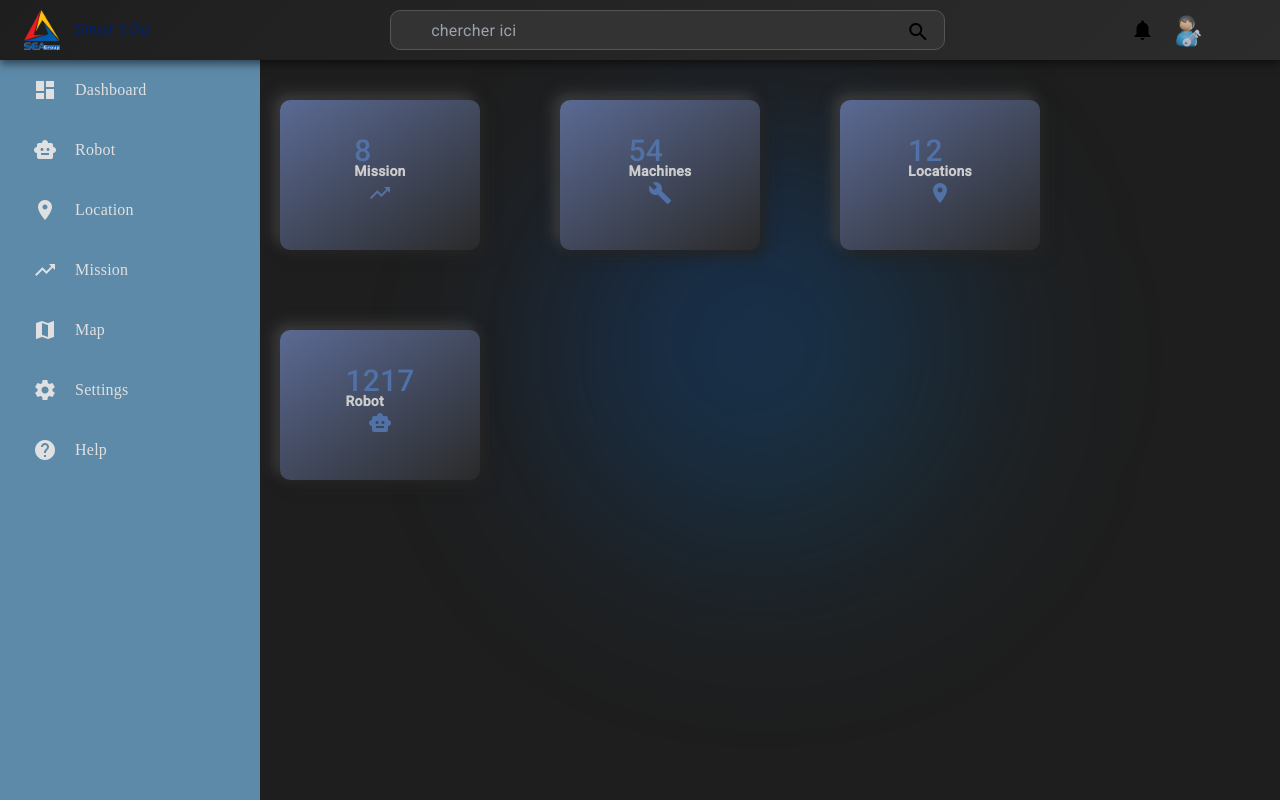
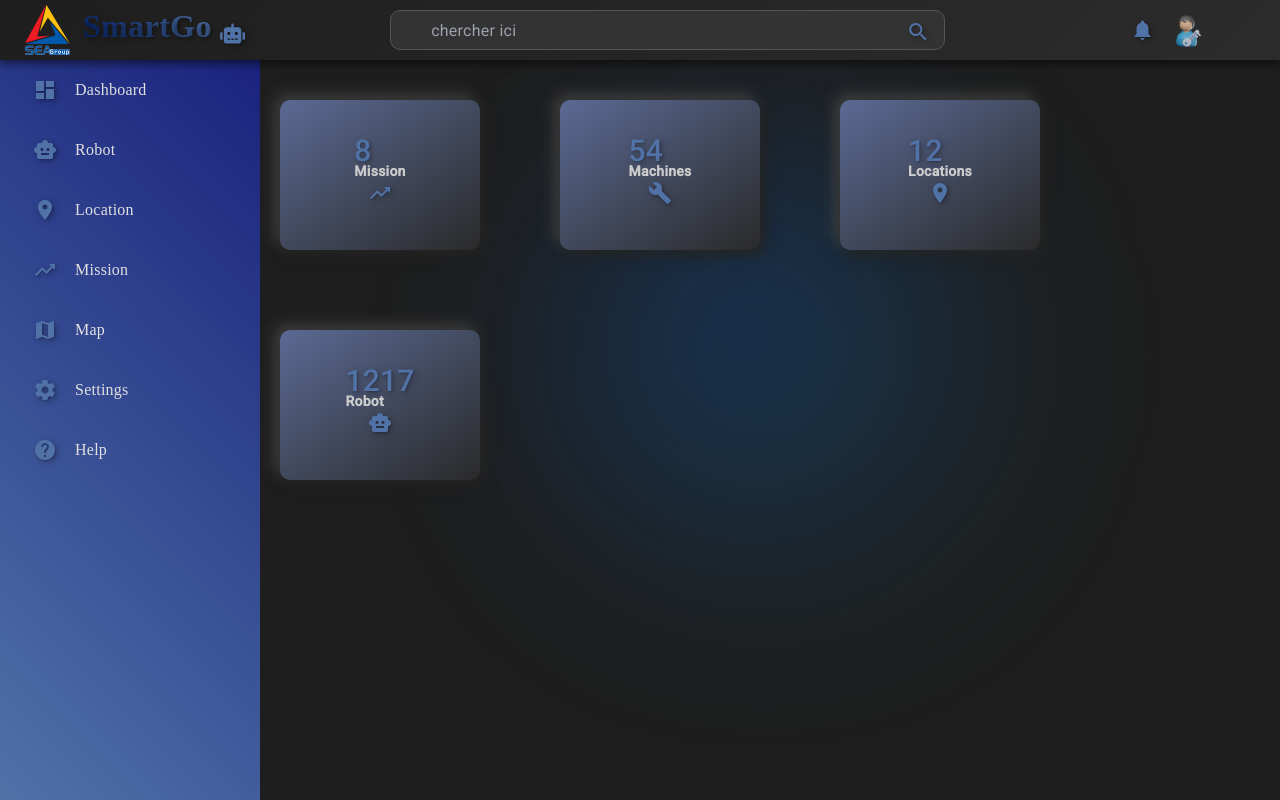
Before and after one commit to rima-gif/FrontGo, an Angular app: page /dashboard in a window 1280 px wide. Built offline with nearby package versions, Linux system fonts and the light colour scheme.

Commit message:
new mission

```diff
--- a/src/app/componets/dashboard/dashboard.component.css
+++ b/src/app/componets/dashboard/dashboard.component.css
@@ -33,17 +33,40 @@ body {
 }
 
 .logo img {
-    max-height: 40px;
-    margin-right: 10px;
+    max-height: 50px;
+    margin-right: 8px;
 }
 
 .logo h2 {
-    color:#012169; /* Couleur accentuée pour le logo */
-    font-size: large;
-    margin: 0;
-    font-family: 'Courier New', Courier, monospace;
-    font-style: oblique;
+    font-size: 2rem; /* Ajuste la taille selon tes besoins */
+    margin-right: 8px; /* Espacement entre le texte et l'icône */
+    font-family: 'Pacifico', cursive; /* Police moderne et stylée */
+    font-weight: bold;
+
+    /* Dégradé de couleur appliqué sur le texte */
+    background: linear-gradient(45deg, #012169, #5072A7);
+    -webkit-background-clip: text;
+    -webkit-text-fill-color: transparent;
+    transform: translateY(4px);
+
+    /* Effet d'ombre pour ajouter de la profondeur */
+    text-shadow: 2px 2px 4px rgba(0, 0, 0, 0.4);
 }
+.logo i {
+   font-size: 20px;
+   margin-bottom: 8px; /* Espacement entre le texte et l'icône */
+   color:  #5072A7;
+   transform: translateY(8px);
+    /* Effet HD */
+    text-shadow: 1px 1px 2px rgba(0, 0, 0, 0.2); /* Ombre légère pour effet 3D */
+    filter: drop-shadow(2px 2px 3px rgba(0, 0, 0, 0.3)); /* Ombre portée plus réaliste */
+
+    /* Amélioration visuelle */
+    transition: transform 0.2s ease-in-out, color 0.3s; /* Animation fluide */
+
+
+
+  }
 
 .search {
     position: relative;
@@ -82,7 +105,7 @@ body {
 .logout-menu {
     position: absolute;
     top: 100%;
-    margin-left: 10px;;
+    margin-left: 1090px;;
     background: #333;
     border-radius: 5px;
     box-shadow: 0 2px 5px rgba(0, 0, 0, 0.3);
@@ -119,7 +142,6 @@ body {
 }
 
 .user-role-badge {
-    /* background-color:linear-gradient(to bottom, #1A237E, #283593 50%, #121212); */
     color: #002D62;
     font-weight: bold;
     padding: 5px 10px;
@@ -134,7 +156,8 @@ body {
     top: 60px;
     width: 260px;
     height: calc(100vh - 60px);
-    background:#5D8AA8;}
+    background: linear-gradient(45deg, #5072A7, #1A237E);
+}
 .sidebar ul {
     list-style: none;
     padding: 0;
@@ -162,7 +185,15 @@ body {
     min-width: 60px;
     font-size: 24px;
     text-align: center;
+    color: #5072A7;
+
+    text-shadow: 1px 1px 2px rgba(0, 0, 0, 0.2);
+    filter: drop-shadow(2px 2px 3px rgba(0, 0, 0, 0.3));
+
+    transition: transform 0.2s ease-in-out, color 0.3s;
 }
+
+
 
 
 /* Main section */
@@ -208,6 +239,13 @@ body {
     font-size: 30px;
     font-weight: 500;
     color: #5072A7;
+    text-shadow: 1px 1px 2px rgba(0, 0, 0, 0.2); /* Ombre légère pour effet 3D */
+    filter: drop-shadow(2px 2px 3px rgba(0, 0, 0, 0.3)); /* Ombre portée plus réaliste */
+
+    /* Amélioration visuelle */
+    transition: transform 0.2s ease-in-out, color 0.3s; /* Animation fluide */
+
+
 }
 
 .card-content {
@@ -231,6 +269,13 @@ body {
     font-weight: 600;
     line-height: 1;
     vertical-align: middle;
+    text-shadow: 1px 1px 2px rgba(0, 0, 0, 0.2); /* Ombre légère pour effet 3D */
+    filter: drop-shadow(2px 2px 3px rgba(0, 0, 0, 0.3)); /* Ombre portée plus réaliste */
+
+    /* Amélioration visuelle */
+    transition: transform 0.2s ease-in-out, color 0.3s; /* Animation fluide */
+
+
 }
 
 .card-name {
@@ -258,3 +303,14 @@ body {
     filter: blur(100px);
     z-index: 0;
 }
+.mat-icon{
+    color:  #5072A7;
+    text-shadow: 1px 1px 2px rgba(0, 0, 0, 0.2); /* Ombre légère pour effet 3D */
+    filter: drop-shadow(2px 2px 3px rgba(0, 0, 0, 0.3)); /* Ombre portée plus réaliste */
+
+    /* Amélioration visuelle */
+    transition: transform 0.2s ease-in-out, color 0.3s; /* Animation fluide */
+
+
+
+}
--- a/src/app/componets/dashboard/dashboard.component.html
+++ b/src/app/componets/dashboard/dashboard.component.html
@@ -3,6 +3,7 @@
     <div class="logo">
       <img src="/assets/images/saeGroupe.png" alt="SmartGo Logo" class="logo-img" />
       <h2>SmartGo</h2>
+      <i class="fas fa-robot"></i>
     </div>
     <div class="search">
       <input type="text" id="search" placeholder="chercher ici" />
--- /dev/null
+++ b/src/app/componets/mission/mission.component.html
@@ -0,0 +1 @@
+<p>mission works!</p>
--- a/src/app/componets/rfid/rfid.component.css
+++ b/src/app/componets/rfid/rfid.component.css
@@ -29,7 +29,7 @@ height: 100%;
   justify-content: space-between;
   align-items: center;
   margin-bottom: 20px;
-  border-bottom: 2px solid #ec8218;
+  border-bottom: 2px solid #6699CC;
   padding-bottom: 10px;
 }
 
@@ -41,19 +41,19 @@ height: 100%;
 .title-container i {
   margin-right: 10px;
   font-size: 1.5em;
-  color: #ec8218;
+  color: #6699CC;
 }
 
 h2 {
   margin: 0;
-  color: #333;
+  color: #e0e0e0;
   font-weight: bold;
   text-transform: uppercase;
 }
 
 .add-robot-button {
-  background-color: #ec8218;
-  color: white;
+  background-color: #6699CC;
+  color: #1e1e1e;
   border: none;
   padding: 12px 20px;
   border-radius: 8px;
@@ -64,7 +64,7 @@ h2 {
   align-items: center;
   gap: 8px;
   transition: all 0.3s ease;
-  box-shadow: 0 4px 8px rgba(0, 0, 0, 0.2);
+  box-shadow: 0 4px 8px rgba(0, 0, 0, 0.5);
 }
 
 .add-robot-button i {
@@ -72,41 +72,41 @@ h2 {
 }
 
 .add-robot-button:hover {
-  background-color: #d77614;
+  background-color: #6699CC;
   transform: scale(1.05);
-  box-shadow: 0 6px 12px rgba(0, 0, 0, 0.3);
+  box-shadow: 0 6px 12px rgba(0, 0, 0, 0.7);
 }
 
 .add-robot-button:active {
   transform: scale(0.95);
 }
-
 /* Recherche */
 .search-container {
-  display: flex;
+  display: inline;
   justify-content: center;
-  position: relative;
-  margin: 50px auto; /* Centrer le conteneur et ajouter une marge verticale */
-
+  margin-bottom: 10px;
+  position: center;
 }
 
 input[type="text"] {
   width: 30%;
   padding: 8px 30px;
-  border: 1px solid #ccc;
+  border: 1px solid #555;
   border-radius: 20px;
-  background-color: #fff;
+  background-color: #333;
+  color: #e0e0e0;
   box-sizing: border-box;
   font-size: 14px;
 }
 
 .search-icon {
   position: absolute;
-  top: 50%;
-  left: 100%;
-  transform: translate(50%, 50%);
+  top: 90px;
+  left: 25%;
+  transform: translateY(-50%);
   color: #999;
 }
+
 
 /* Table des robots */
 table {
@@ -123,17 +123,17 @@ table th,
 table td {
   padding: 12px 15px;
   text-align: left;
-  border-bottom: 1px solid #ddd;
+  border-bottom:1px solid #555;
 }
 
 table th {
-  background-color: #f9f9f9;
+  background-color:#3a3a3a;
   font-weight: bold;
   color: #555;
 }
 
 table tbody tr:hover {
-  background-color: #f1f1f1;
+  background-color: #3a3a3a;
 }
 
 table th:nth-child(1),
```
Also changed, not shown: src/app/componets/mission/mission.component.ts (added, +12 -0 lines), src/app/componets/mission/mission.component.css (added), 1 other file (tests, documents, lock files or other folders).
